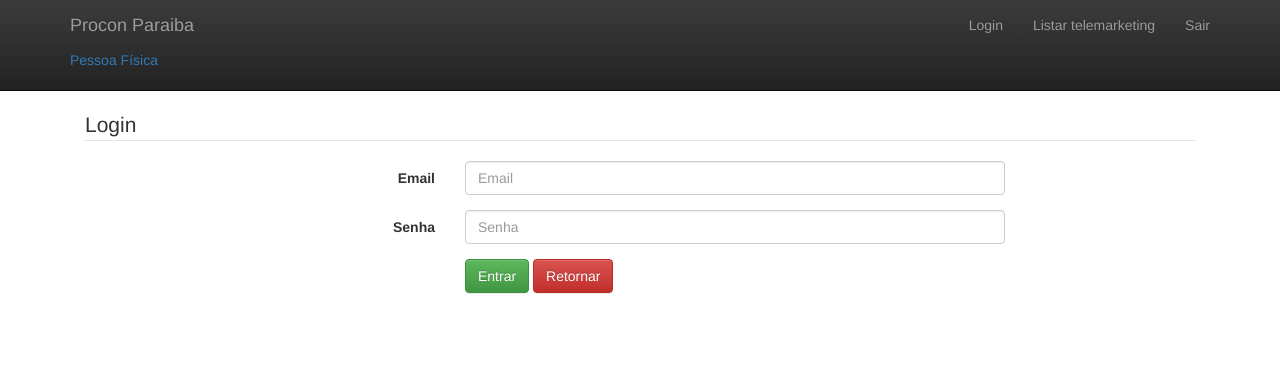
After one commit to fabiosantosfb/projrto-faculdade-php, a PHP site: template app/view/login.php in a window 1280 px wide. The commit adds this page. Shown: the top 367 px of the page. Run offline with PHP 8.4, Linux system fonts and the light colour scheme; the template is opened without the code that fills it, so the values that code supplies are empty.

Commit message:
formulario login

```diff
--- a/app/controller/ProdutosController.php
+++ b/app/controller/ProdutosController.php
@@ -20,6 +20,10 @@ class ProdutosController {
 
   function empresa() {
       self::home();
+  }
+
+  function login() {
+     include 'app/view/login.php';
   }
 
   function adiciona($cnpj, $r_social, $rua, $uf, $bairro, $cidade, $cep, $email, $numero, $complemento, $pwd, $pws_conf)
--- /dev/null
+++ b/app/view/login.php
@@ -0,0 +1,30 @@
+<?php require_once 'cabecalho.php' ?>
+</head>
+<body>
+  <form class="form-horizontal" method="post" action="/?controller=produtos&action=logar">
+<fieldset>
+  <legend>Login</legend>
+<!-- Text input-->
+    <div class="form-group">
+    <label class="col-md-4 control-label" for="email">Email</label>
+    <div class="col-md-6">
+    <input id="email" name="email" type="text" placeholder="Email" class="form-control input-md">
+    </div>
+    </div>
+    <div class="form-group">
+    <label class="col-md-4 control-label" for="pwd">Senha</label>
+    <div class="col-md-6">
+    <input id="pwd" name="pwd" type="password" placeholder="Senha" class="form-control input-md">
+    </div>
+    </div>
+    <!-- Button (Double) -->
+    <div class="form-group">
+    <label class="col-md-4 control-label" for="button1id"></label>
+    <div class="col-md-6">
+    <button id="button1id" name="button1id" class="btn btn-success">Entrar</button>
+    <button id="Cancelar" type="reset" name="Cancelar" class="btn btn-danger" onClick="history.go(-1)">Retornar</button>
+    </div>
+    </div>
+
+  </fieldset>
+  </form>
--- a/cabecalho.php
+++ b/cabecalho.php
@@ -25,7 +25,7 @@
         </div>
         <div>
           <ul class="nav navbar-nav navbar-right">
-            <li><a href="/?controller=produtos&action=cadastra">Listar Usuarios</a></li>
+            <li><a href="/?controller=produtos&action=login">Login</a></li>
             <li><a href="/?controller=produtos&action=lista">Listar telemarketing</a></li>
             <li><a href="#">Sair</a></li>
           </ul>
```
Also changed, not shown: app/view/home.php (+4 -3 lines).
